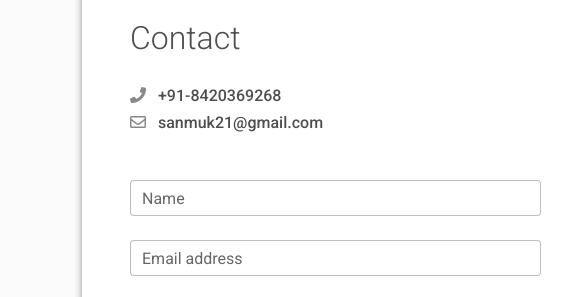
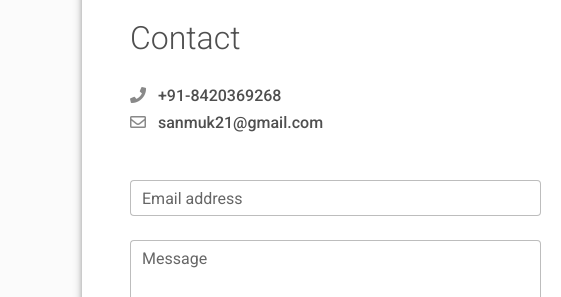
Before and after one commit to sankamuk/sankamuk.github.io, a plain HTML site: page index.html in a window 1280 px wide. Shown: the part 4283-4580 px from the top of the page, 0-561 px from the left. Drawn offline with Linux system fonts and the light colour scheme; grey boxes are pictures that could not be loaded.

Commit message:
Update index.html

```diff
--- a/index.html
+++ b/index.html
@@ -310,15 +310,11 @@
           <div class="mt-5 d-print-none"><form action="https://formspree.io/f/mpznqzvw"
                 method="POST">
               <div class="form-outline mb-4">
-                <input type="text" id="name" class="form-control" required/>
-                <label class="form-label" for="name">Name</label>
-              </div>
-              <div class="form-outline mb-4">
-                <input type="email" id="email" class="form-control" required/>
+                <input type="email" name="email" id="email" class="form-control" required/>
                 <label class="form-label" for="email">Email address</label>
               </div>
               <div class="form-outline mb-4">
-                <textarea class="form-control" style="resize: none;" id="message" rows="4" required></textarea>
+                <textarea class="form-control" style="resize: none;" name="message" id="message" rows="4" required></textarea>
                 <label class="form-label" for="message">Message</label>
               </div>
               <button class="btn btn-info btn-block mb-4" type="submit">Send</button>
```
